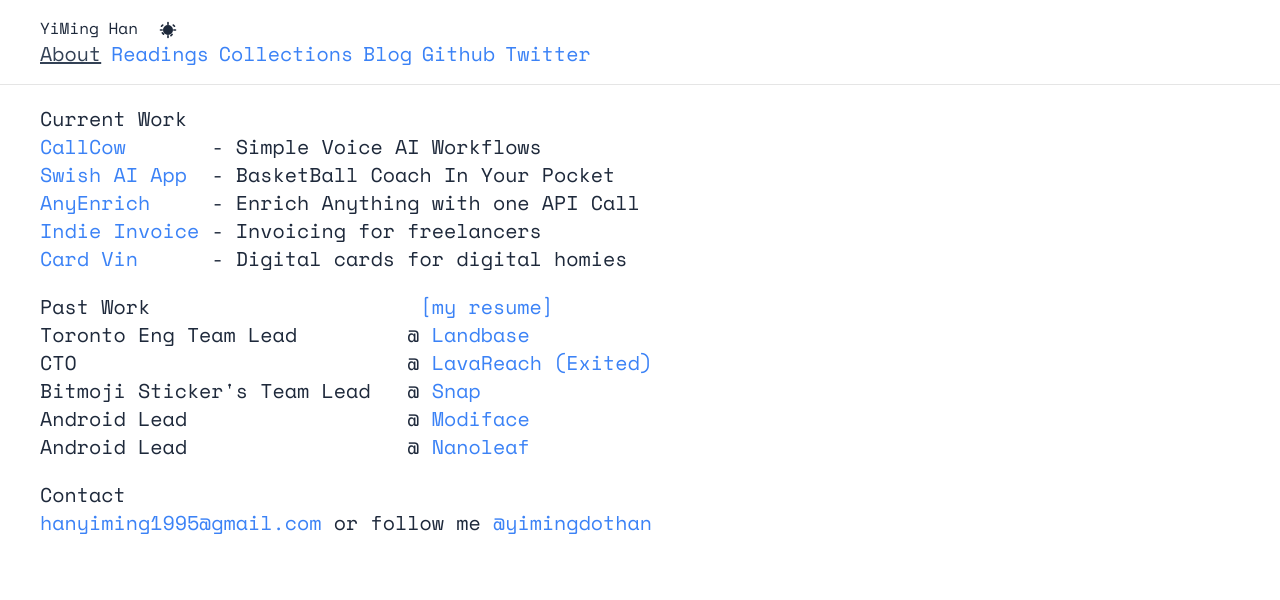
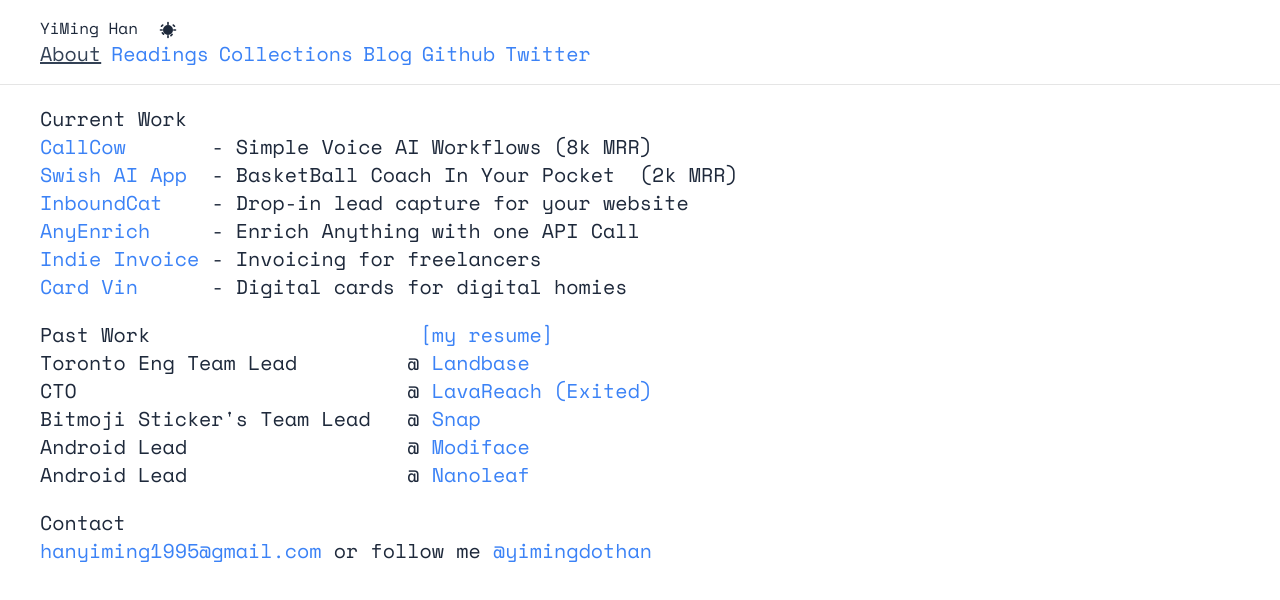
Before and after one commit to yiminghan/yiminghan.com, a Next.js app: page / in a window 1280 px wide. Shown: the top 600 px of the page. Built offline with nearby package versions, Linux system fonts and the light colour scheme.

Commit message:
Update HomePage with new project descriptions and MRR details

```diff
--- a/src/app/page.tsx
+++ b/src/app/page.tsx
@@ -12,7 +12,7 @@
           CallCow
         </a>
         {"       "}
-        - Simple Voice AI Workflows
+        - Simple Voice AI Workflows (8k MRR)
         <br />
         <a
           className="text-blue-500 hover:text-blue-700 hover:underline"
@@ -22,7 +22,16 @@
           Swish AI App
         </a>
         {"  "}
-        - BasketBall Coach In Your Pocket
+        - BasketBall Coach In Your Pocket  (2k MRR)
+        <br />
+        <a
+          className="text-blue-500 hover:text-blue-700 hover:underline"
+          target="_blank"
+          href="https://inboundcat.com/"
+        >
+          InboundCat
+        </a>
+        {"    "}- Drop-in lead capture for your website
         <br />
         <a
           className="text-blue-500 hover:text-blue-700 hover:underline"
@@ -51,6 +60,8 @@
           Card Vin
         </a>
         {"      "}- Digital cards for digital homies
+        <br />
+
       </p>
       <p className="w-full whitespace-pre text-sm sm:w-11/12 sm:text-base md:w-10/12 md:text-lg lg:w-9/12 lg:text-xl xl:w-8/12">
         Past Work{"                      "}
```
